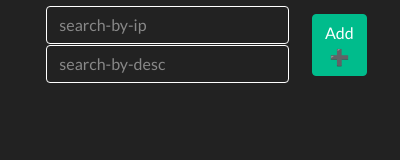
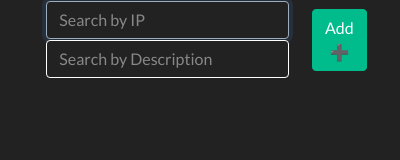
Before and after one commit to alfonsomarzano/QuikConnectPro, an Electron app: page app/index.html in a window 400 px wide. Shown: the top 160 px of the page. Drawn offline with nearby package versions, Linux system fonts and the light colour scheme; no server answers.

Commit message:
minor css adjustments

```diff
--- a/app/index.html
+++ b/app/index.html
@@ -31,7 +31,7 @@
         <div class="row">
             <div class="col-1"></div>
             <div class="col-8 mt5px">
-                <input id="searchbyip" type="text" class="form-control bord-1px-white" placeholder="search-by-ip" /><input id="searchbydesc" type="text" class="form-control bord-1px-white" placeholder="search-by-desc" />
+                <input id="searchbyip" type="text" class="form-control bord-1px-white" placeholder="Search by IP" autofocus/><input id="searchbydesc" type="text" class="form-control bord-1px-white" placeholder="Search by Description" />
             </div>
             <div class="col-2 d-flex align-items-center"><span class="btn btn-large btn-success mt5px" id="btn-add">Add ➕</span>
             </div>
--- a/app/style.css
+++ b/app/style.css
@@ -66,7 +66,7 @@ body {
 }
 
 .mt5px {
-    margin-top: 5px;
+    margin-top: 0px;
 }
 
 .mt10px {
```
Also changed, not shown: README.md.
